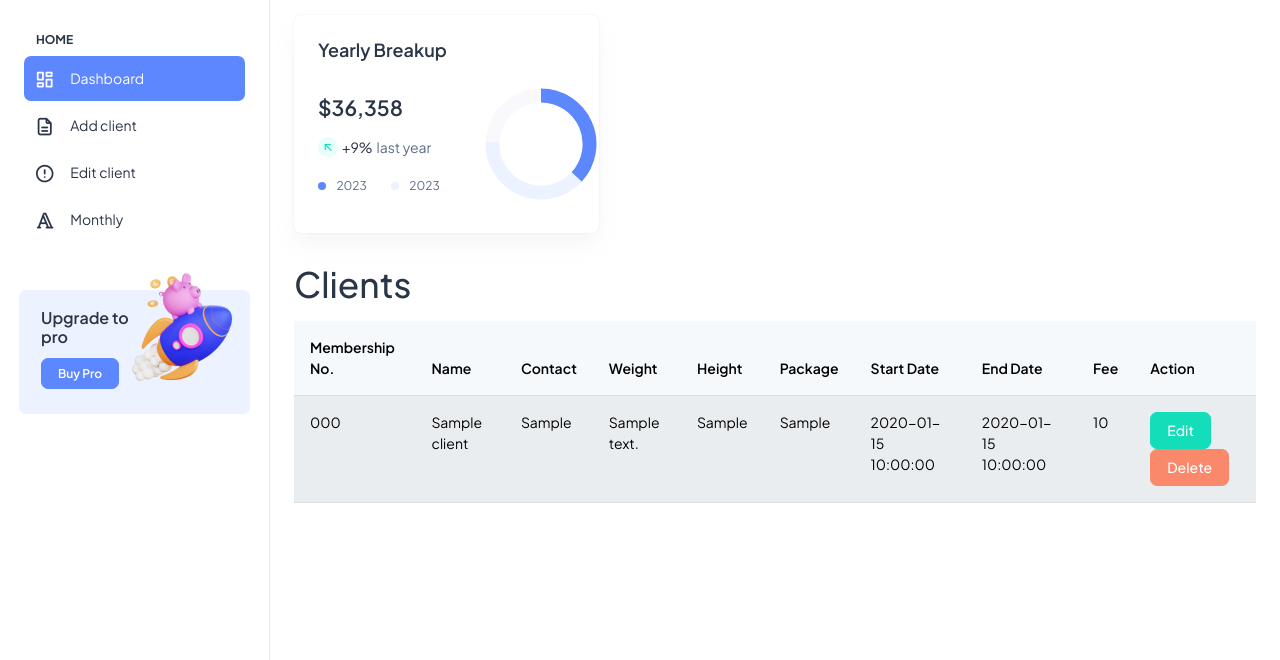
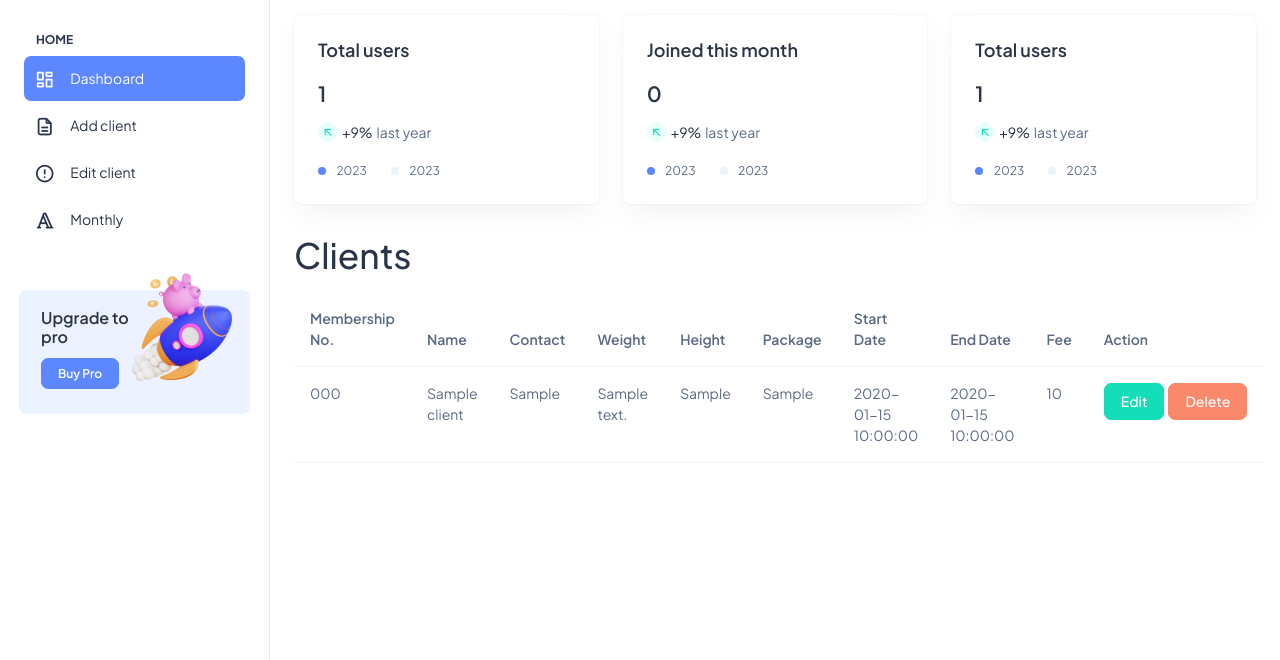
Before and after one commit to sarfaraz1212/TPG, a PHP site: page /dashboard.php in a window 1280 px wide. Shown: the part 70-730 px from the top of the page. Run offline with PHP 8.4, Linux system fonts and the light colour scheme; tables that the repository leaves empty or names only in its code hold one stand-in row (values such as "Sample post"); some libraries are stand-ins or nearby versions.

Commit message:
added total users and joined this month

```diff
--- a/dashboard.php
+++ b/dashboard.php
@@ -3,15 +3,20 @@
 <!--  Header End -->
 <div class="container-fluid mx-auto w-100">
   <!--  Start code from here no need to close the above div -->
+  <?php
+   $sql = "SELECT * FROM `clients`";
+   $sqlq = mysqli_query($conn,$sql);
+   $sqlqr = mysqli_num_rows($sqlq);
+  ?>
   <div>
     <div class="row">
       <div class="col-4">
         <div class="card overflow-hidden">
                   <div class="card-body p-4">
-                    <h5 class="card-title mb-9 fw-semibold">Yearly Breakup</h5>
+                    <h5 class="card-title mb-9 fw-semibold">Total users</h5>
                     <div class="row align-items-center">
                       <div class="col-8">
-                        <h4 class="fw-semibold mb-3">$36,358</h4>
+                        <h4 class="fw-semibold mb-3"><?=$sqlqr?></h4>
                         <div class="d-flex align-items-center mb-3">
                           <span
                             class="me-1 rounded-circle bg-light-success round-20 d-flex align-items-center justify-content-center">
@@ -31,24 +36,86 @@
                           </div>
                         </div>
                       </div>
-                      <div class="col-4">
-                        <div class="d-flex justify-content-center">
-                          <div id="breakup"></div>
+
+                    </div>
+                  </div>
+        </div>
+      </div>
+
+      <div class="col-4">
+        <div class="card overflow-hidden">
+                    <div class="card-body p-4">
+                      <h5 class="card-title mb-9 fw-semibold">Joined this month</h5>
+                      <div class="row align-items-center">
+                        <div class="col-8">
+                          <?php
+                            $sql="SELECT * FROM clients WHERE MONTH(added_on) = 5;";
+                            $sqlq = mysqli_query($conn,$sql);
+                            $sqlru = mysqli_num_rows($sqlq);
+
+                          ?>
+                          <h4 class="fw-semibold mb-3"><?=$sqlru?></h4>
+                          <div class="d-flex align-items-center mb-3">
+                            <span
+                              class="me-1 rounded-circle bg-light-success round-20 d-flex align-items-center justify-content-center">
+                              <i class="ti ti-arrow-up-left text-success"></i>
+                            </span>
+                            <p class="text-dark me-1 fs-3 mb-0">+9%</p>
+                            <p class="fs-3 mb-0">last year</p>
+                          </div>
+                          <div class="d-flex align-items-center">
+                            <div class="me-4">
+                              <span class="round-8 bg-primary rounded-circle me-2 d-inline-block"></span>
+                              <span class="fs-2">2023</span>
+                            </div>
+                            <div>
+                              <span class="round-8 bg-light-primary rounded-circle me-2 d-inline-block"></span>
+                              <span class="fs-2">2023</span>
+                            </div>
+                          </div>
+                        </div>
+
+                      </div>
+                    </div>
+        </div>
+      </div>
+      <div class="col-4">
+        <div class="card overflow-hidden">
+                      <div class="card-body p-4">
+                        <h5 class="card-title mb-9 fw-semibold">Total users</h5>
+                        <div class="row align-items-center">
+                          <div class="col-8">
+                            <h4 class="fw-semibold mb-3"><?=$sqlqr?></h4>
+                            <div class="d-flex align-items-center mb-3">
+                              <span
+                                class="me-1 rounded-circle bg-light-success round-20 d-flex align-items-center justify-content-center">
+                                <i class="ti ti-arrow-up-left text-success"></i>
+                              </span>
+                              <p class="text-dark me-1 fs-3 mb-0">+9%</p>
+                              <p class="fs-3 mb-0">last year</p>
+                            </div>
+                            <div class="d-flex align-items-center">
+                              <div class="me-4">
+                                <span class="round-8 bg-primary rounded-circle me-2 d-inline-block"></span>
+                                <span class="fs-2">2023</span>
+                              </div>
+                              <div>
+                                <span class="round-8 bg-light-primary rounded-circle me-2 d-inline-block"></span>
+                                <span class="fs-2">2023</span>
+                              </div>
+                            </div>
+                          </div>
+
                         </div>
                       </div>
-                    </div>
-                  </div>
-                </div>
+        </div>
       </div>
-
-      <div class="col-4"></div>
-      <div class="col-4"></div>
 
     </div>
   </div>
   <div>
     <div class="h1 mb-3">Clients</div>
-    <table class="table table-light table-striped">
+    <table class="table ">
       <thead>
         <tr>
           <th scope="col">Membership No.</th>
@@ -86,8 +153,11 @@
           <td><?php echo $row['end_date']; ?></td>
           <td><?php echo $row['fee']; ?></td>
           <td>
-            <a href="edit-client.php?id=<?php echo $row['id'] ?>"><button class="btn btn-success">Edit</button></a>
-            <a href="edit-client.php?id=<?php echo $row['id'] ?>"><button class="btn btn-danger"  >Delete</button></a>
+            <div class="d-flex">
+              <a href="edit-client.php?id=<?php echo $row['id'] ?>"><button class="btn btn-success">Edit</button></a>
+              <a href="edit-client.php?id=<?php echo $row['id'] ?>"><button class="btn btn-danger ms-1">Delete</button></a>
+            </div>
+
           </td>
         </tr>
         <?php endwhile; ?>
```
